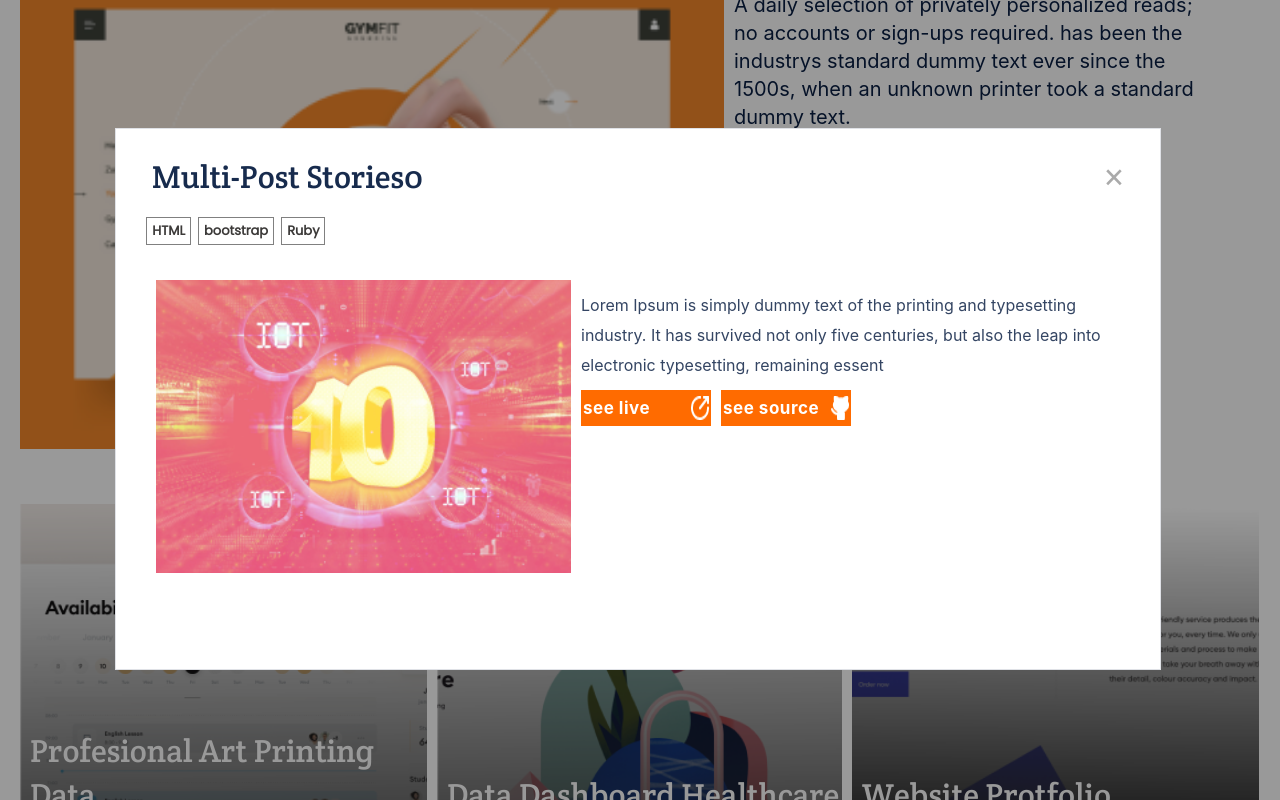
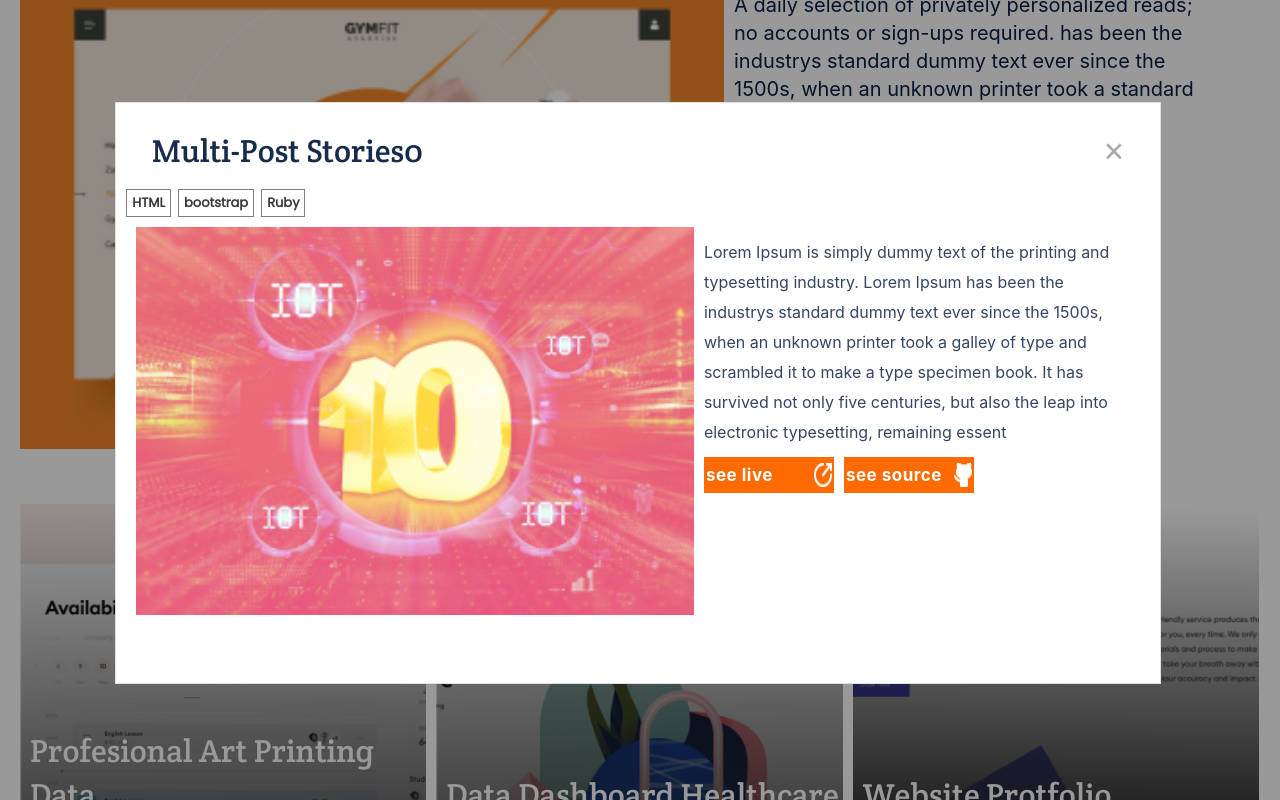
Before and after one commit to solog0039/Portfolio-final, a website: page index.html in a window 1280 px wide. Both pictures are taken after a click on the button "see my project". Shown: the part 996-1796 px from the top of the page. Drawn offline with Linux system fonts and the light colour scheme; a web font is replaced by a local one.

Commit message:
feedbacks given by the reviewer are corrected

```diff
--- a/index.js
+++ b/index.js
@@ -8,7 +8,7 @@ const ProjectsMobile = [
     Description: 'A daily selection of privately personalized reads; no accounts or sign-ups required. has been the      industrys standard dummy text ever since the 1500s, when an unknown printer took a standard dummy text.',
     Technologies: ['CSS', 'HTML', 'bootstrap', 'Ruby'],
     Link: 'see my project',
-    DescriptionPop: 'Lorem Ipsum is simply dummy text of the printing and typesetting industry. It has survived not only five centuries, but also the leap into electronic typesetting, remaining essent',
+    DescriptionPop: 'Lorem Ipsum is simply dummy text of the printing and typesetting industry. Lorem Ipsum has been the industrys standard dummy text ever since the 1500s, when an unknown printer took a galley of type and scrambled it to make a type specimen book. It has survived not only five centuries, but also the leap into electronic typesetting, remaining essent',
     ImagePop: ['/assets/Portfolio.png', 'popup image'],
     TecnologiesPop: ['HTML', 'bootstrap', 'Ruby'],
     LinksPop: [['https://www.google.com/', 'see live', '/assets/Icon.png', 'google'], ['https://github.com/', 'see source', '/assets/Vector.png', 'github']],
@@ -30,9 +30,9 @@ const ProjectsMobile = [
     Title: 'Multi-Post Stories',
     Title2: 'Profesional Art Printing Data',
     Titled: 'Data Dashboard Healthcare',
-    description: 'A daily selection of privately personalized reads; no accounts or sign-ups required. Has been the industrys standard.',
+    description: 'A daily selection of privately personalized reads; no accounts or sign-ups required. Has been the industrys standard..',
     technologies: ['HTML', 'CSS', 'JavaScript'],
-    DescriptionPop: 'Lorem Ipsum is simply dummy text of the printing and typesetting industry. It has survived not only five centuries, but also the leap into electronic typesetting, remaining essent',
+    DescriptionPop: 'Lorem Ipsum is simply dummy text of the printing and typesetting industry. Lorem Ipsum has been the industrys standard dummy text ever since the 1500s, when an unknown printer took a galley of type and scrambled it to make a type specimen book. It has survived not only five centuries, but also the leap into electronic typesetting, remaining essent',
     ImagePop: ['/assets/Portfolio.png', 'popup image'],
     TecnologiesPop: ['HTML', 'bootstrap', 'Ruby'],
     LinksPop: [['https://www.google.com/', 'see live', '/assets/Icon.png', 'google'], ['https://github.com/', 'see source', '/assets/Vector.png', 'github']],
@@ -44,7 +44,7 @@ const ProjectsMobile = [
     Titled: 'Website Protfolio',
     description: 'A daily selection of privately personalized reads; no accounts or sign-ups required. Has been the industrys standard..',
     technologies: ['HTML', 'CSS', 'JavaScript'],
-    DescriptionPop: 'Lorem Ipsum is simply dummy text of the printing and typesetting industry. It has survived not only five centuries, but also the leap into electronic typesetting, remaining essent',
+    DescriptionPop: 'Lorem Ipsum is simply dummy text of the printing and typesetting industry. Lorem Ipsum has been the industrys standard dummy text ever since the 1500s, when an unknown printer took a galley of type and scrambled it to make a type specimen book. It has survived not only five centuries, but also the leap into electronic typesetting, remaining essent',
     ImagePop: ['/assets/Portfolio.png', 'popup image'],
     TecnologiesPop: ['HTML', 'bootstrap', 'Ruby'],
     LinksPop: [['https://www.google.com/', 'see live', '/assets/Icon.png', 'google'], ['https://github.com/', 'see source', '/assets/Vector.png', 'github']],
@@ -56,7 +56,7 @@ const ProjectsMobile = [
     Titled: 'Profesional Art Printing Data',
     description: 'A daily selection of privately personalized reads; no accounts or sign-ups required. Has been the industrys standard..',
     technologies: ['HTML', 'CSS', 'JavaScript'],
-    DescriptionPop: 'Lorem Ipsum is simply dummy text of the printing and typesetting industry. It has survived not only five centuries, but also the leap into electronic typesetting, remaining essent',
+    DescriptionPop: 'Lorem Ipsum is simply dummy text of the printing and typesetting industry. Lorem Ipsum has been the industrys standard dummy text ever since the 1500s, when an unknown printer took a galley of type and scrambled it to make a type specimen book. It has survived not only five centuries, but also the leap into electronic typesetting, remaining essent',
     ImagePop: ['/assets/Portfolio.png', 'popup image'],
     TecnologiesPop: ['HTML', 'bootstrap', 'Ruby'],
     LinksPop: [['https://www.google.com/', 'see live', '/assets/Icon.png', 'google'], ['https://github.com/', 'see source', '/assets/Vector.png', 'github']],
@@ -68,7 +68,7 @@ const ProjectsMobile = [
     Titled: 'Data Dashboard Healthcare',
     description: 'A daily selection of privately personalized reads; no accounts or sign-ups required. Has been the industrys standard..',
     technologies: ['HTML', 'CSS', 'JavaScript'],
-    DescriptionPop: 'Lorem Ipsum is simply dummy text of the printing and typesetting industry. It has survived not only five centuries, but also the leap into electronic typesetting, remaining essent',
+    DescriptionPop: 'Lorem Ipsum is simply dummy text of the printing and typesetting industry. Lorem Ipsum has been the industrys standard dummy text ever since the 1500s, when an unknown printer took a galley of type and scrambled it to make a type specimen book. It has survived not only five centuries, but also the leap into electronic typesetting, remaining essent',
     ImagePop: ['/assets/Portfolio.png', 'popup image'],
     TecnologiesPop: ['HTML', 'bootstrap', 'Ruby'],
     LinksPop: [['https://www.google.com/', 'see live', '/assets/Icon.png', 'google'], ['https://github.com/', 'see source', '/assets/Vector.png', 'github']],
@@ -80,7 +80,7 @@ const ProjectsMobile = [
     Titled: 'Website Protfolio',
     description: 'A daily selection of privately personalized reads; no accounts or sign-ups required. Has been the industrys standard..',
     technologies: ['HTML', 'CSS', 'JavaScript'],
-    DescriptionPop: 'Lorem Ipsum is simply dummy text of the printing and typesetting industry. It has survived not only five centuries, but also the leap into electronic typesetting, remaining essent',
+    DescriptionPop: 'Lorem Ipsum is simply dummy text of the printing and typesetting industry. Lorem Ipsum has been the industrys standard dummy text ever since the 1500s, when an unknown printer took a galley of type and scrambled it to make a type specimen book. It has survived not only five centuries, but also the leap into electronic typesetting, remaining essent',
     ImagePop: ['/assets/Portfolio.png', 'popup image'],
     TecnologiesPop: ['HTML', 'bootstrap', 'Ruby'],
     LinksPop: [['https://www.google.com/', 'see live', '/assets/Icon.png', 'google'], ['https://github.com/', 'see source', '/assets/Vector.png', 'github']],
--- a/style.css
+++ b/style.css
@@ -406,7 +406,24 @@ table {
   gap: 20px;
   list-style: none;
   margin-bottom: 25px;
-  margin-top: 50px;
+  margin-top: 40px;
+}
+
+.desk0 {
+  display: flex;
+  flex-direction: column;
+  height: 90%;
+}
+
+.desk1 {
+  display: flex;
+  flex-direction: column;
+  height: 70%;
+}
+
+.desk2 {
+  display: flex;
+  flex-direction: column;
 }
 
 .modalTech > li {
@@ -424,8 +441,7 @@ table {
 
 .modal-img {
   display: flex;
-  width: 100%;
-  height: 30%;
+  height: 40%;
 }
 
 .modal-pm {
@@ -437,6 +453,7 @@ table {
   line-height: 24px;
   color: #344563;
   padding-top: 10px;
+  height: 90%;
 }
 
 .live-source {
@@ -444,6 +461,7 @@ table {
   list-style: none;
   padding-top: 0;
   padding-bottom: 5px;
+  margin-top: 10px;
   gap: 15px;
 }
 
@@ -1079,10 +1097,10 @@ ul.Sk-list {
     flex-direction: column;
     background: #fff;
     margin-right: 0;
-    margin-top: 10%;
+    margin-top: 8%;
     margin-left: 9%;
     width: 80%;
-    height: 65%;
+    height: 70%;
   }
 
   .modalHead-closeD {
@@ -1120,8 +1138,7 @@ ul.Sk-list {
   .desk0 {
     display: flex;
     flex-direction: column;
-    margin-top: 2px;
-    padding-left: 20px;
+    margin-top: 0;
   }
 
   #modalTech {
@@ -1130,6 +1147,7 @@ ul.Sk-list {
     gap: 7px;
     margin-top: 0;
     padding-bottom: 10px;
+    margin-bottom: 0;
   }
 
   .modalTechD > li {
@@ -1145,22 +1163,24 @@ ul.Sk-list {
 
   .desk1 {
     display: flex;
+    flex-direction: row;
     gap: 10px;
-    height: 100%;
+    height: 80%;
     margin: 10px;
-    margin-bottom: 10px;
     margin-top: 0;
+    padding: 0;
+    margin-right: 0;
   }
 
   .desk1 > img {
-    width: 100%;
+    width: 55%;
     height: auto;
   }
 
   .desk2 {
     display: flex;
     flex-direction: column;
-    height: 100%;
+    width: 40%;
   }
 
   .desk2 > p {
@@ -1171,7 +1191,6 @@ ul.Sk-list {
     line-height: 30px;
     color: #344563;
     text-align: left;
-    overflow: auto;
     width: 100%;
     height: auto;
   }
```
